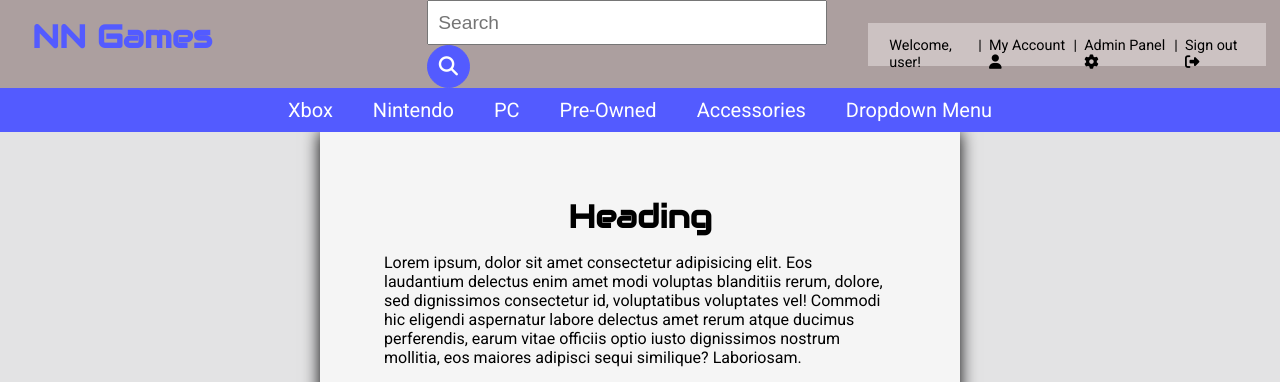
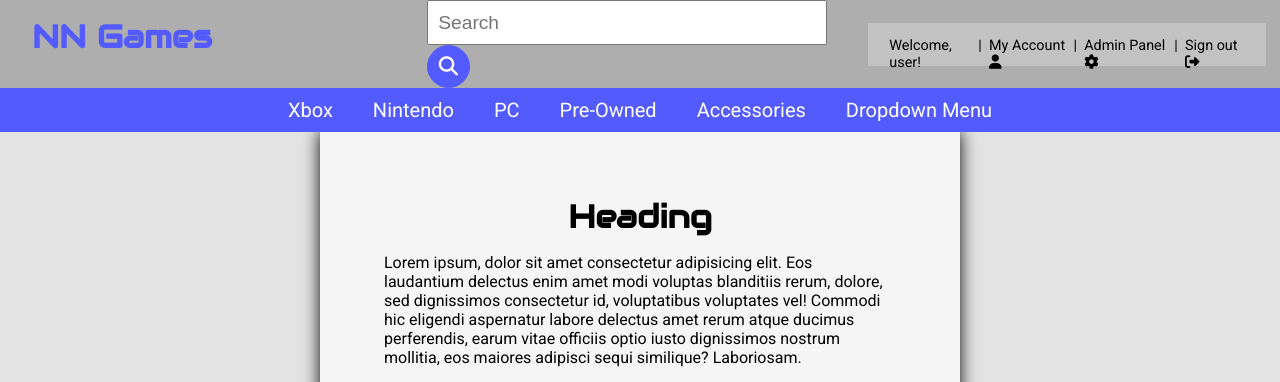
Before and after one commit to cleanycloth/csy2027, a PHP site: page /page.php in a window 1280 px wide. Shown: the top 382 px of the page. Run offline with PHP 8.4, Linux system fonts and the light colour scheme; some libraries are stand-ins or nearby versions.

Commit message:
Updated header and footer colours

```diff
--- a/public/styles/style.css
+++ b/public/styles/style.css
@@ -19,7 +19,7 @@ body {
 
 /* Header */
 header {
-    background-color: #AC9F9F;
+    background-color: rgb(174, 174, 174);
     display: grid;
     grid-template-columns: 1fr 1fr 1fr;
     grid-template-rows: 1fr;
@@ -69,7 +69,7 @@ header .search button:active {
 }
 /* Header - User Options */
 header .user-options {
-    background-color: rgb(204, 194, 194);
+    background-color: rgb(194, 194, 194);
     margin: auto 1em auto 1em;
     height: 3em;
     justify-self: end;
@@ -346,7 +346,7 @@ nav ul .dropdown:hover ul li a:active {
 
 /* Footer */
 footer {
-    background-color: #7A7373;
+    background-color: rgb(113, 113, 113);
     color: white;
     text-align: center;
     padding: 1em;
```
